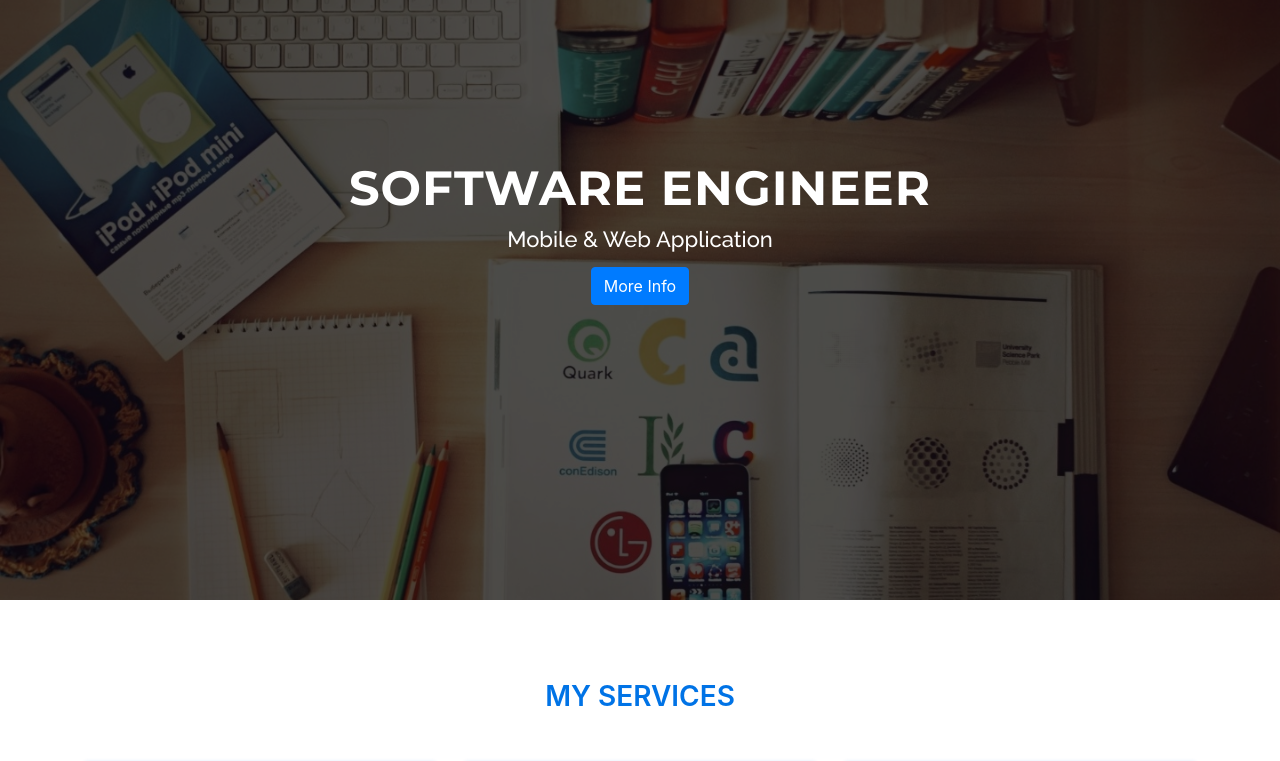
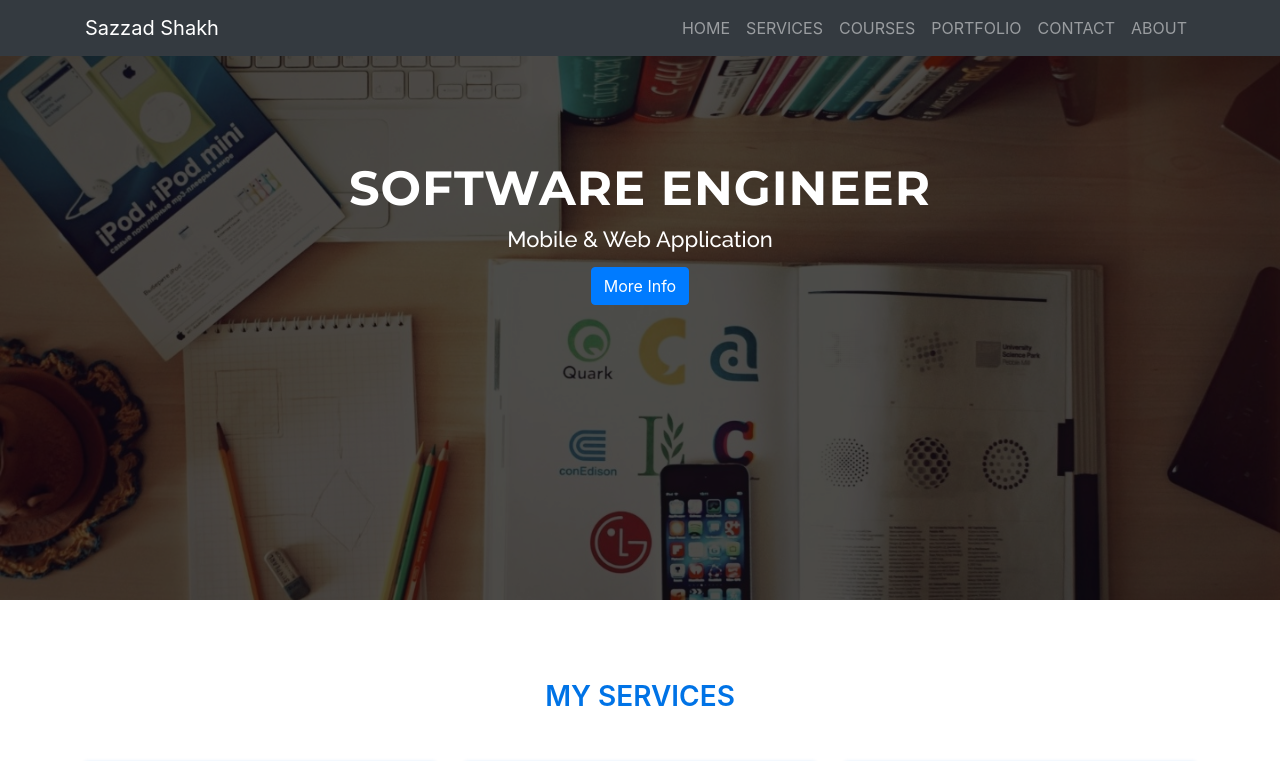
Before and after one commit to sazzadshakhbd/react-website, a React (Create React App) app: page / in a window 1280 px wide. Shown: the top 761 px of the page. Built offline with nearby package versions, Linux system fonts and the light colour scheme.

Commit message:
create navigation component without css

```diff
--- a/public/index.html
+++ b/public/index.html
@@ -11,7 +11,7 @@
   <link
     href="https://fonts.googleapis.com/css?family=Montserrat:300,400,500,600,700|Raleway:300,400,500,600,700&display=swap"
     rel="stylesheet">
-  <title>Rabbil Home</title>
+  <title>Sazzad Home</title>
 </head>
 
 <body>
--- a/src/App.js
+++ b/src/App.js
@@ -1,10 +1,11 @@
 import React from "react";
 import TopBanner from "./components/TopBanner/TopBanner";
 import Services from "./components/Services/Services";
-
+import TopNavigation from "./components/TopNavigation/TopNavigation";
 function App() {
   return (
     <div>
+      <TopNavigation></TopNavigation>
       <TopBanner></TopBanner>
       <Services></Services>
     </div>
--- /dev/null
+++ b/src/components/TopNavigation/TopNavigation.jsx
@@ -0,0 +1,32 @@
+import React, { Component, Fragment } from 'react';
+import '../../asset/css/bootstrap.min.css';
+import '../../asset/css/custom.css';
+import {Navbar, Container, Nav} from 'react-bootstrap';
+
+class TopNavigation extends Component {
+  render() {
+    return (
+      <Fragment>
+        <Navbar fixed="top" collapseOnSelect expand="lg" bg="dark" variant="dark">
+          <Container>
+            <Navbar.Brand href="#home">Sazzad Shakh</Navbar.Brand>
+            <Navbar.Toggle aria-controls="responsive-navbar-nav" />
+            <Navbar.Collapse id="responsive-navbar-nav">
+              <Nav className="mr-auto"></Nav>
+              <Nav>
+                <Nav.Link href="#home" className="text-uppercase">home</Nav.Link>
+                <Nav.Link href="#services" className="text-uppercase">services</Nav.Link>
+                <Nav.Link href="#courses" className="text-uppercase">courses</Nav.Link>
+                <Nav.Link href="#portfolio" className="text-uppercase">portfolio</Nav.Link>
+                <Nav.Link href="#contact" className="text-uppercase">contact</Nav.Link>
+                <Nav.Link href="#about" className="text-uppercase">about</Nav.Link>
+              </Nav>
+            </Navbar.Collapse>
+          </Container>
+        </Navbar>
+      </Fragment>
+    );
+  }
+}
+
+export default TopNavigation;
```
